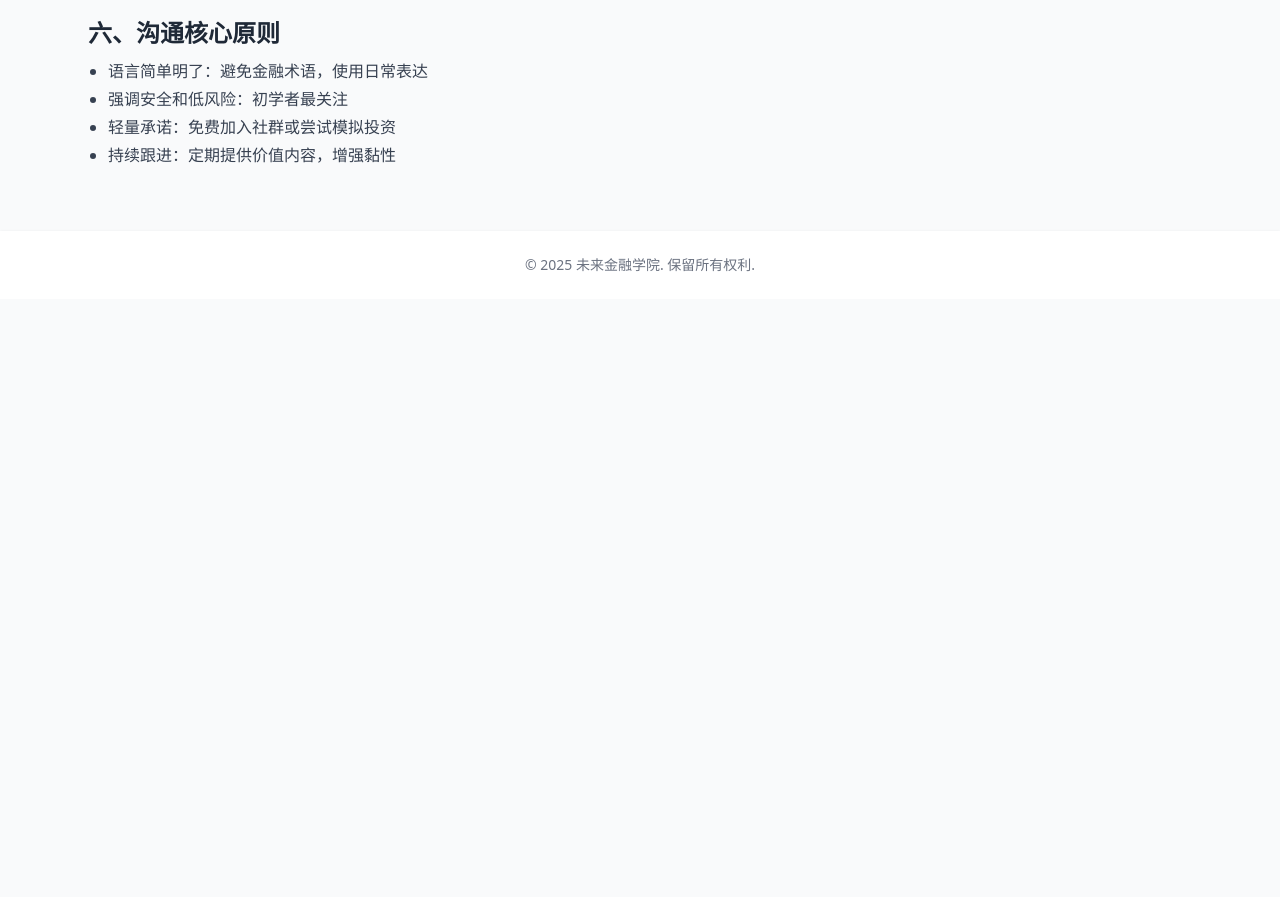
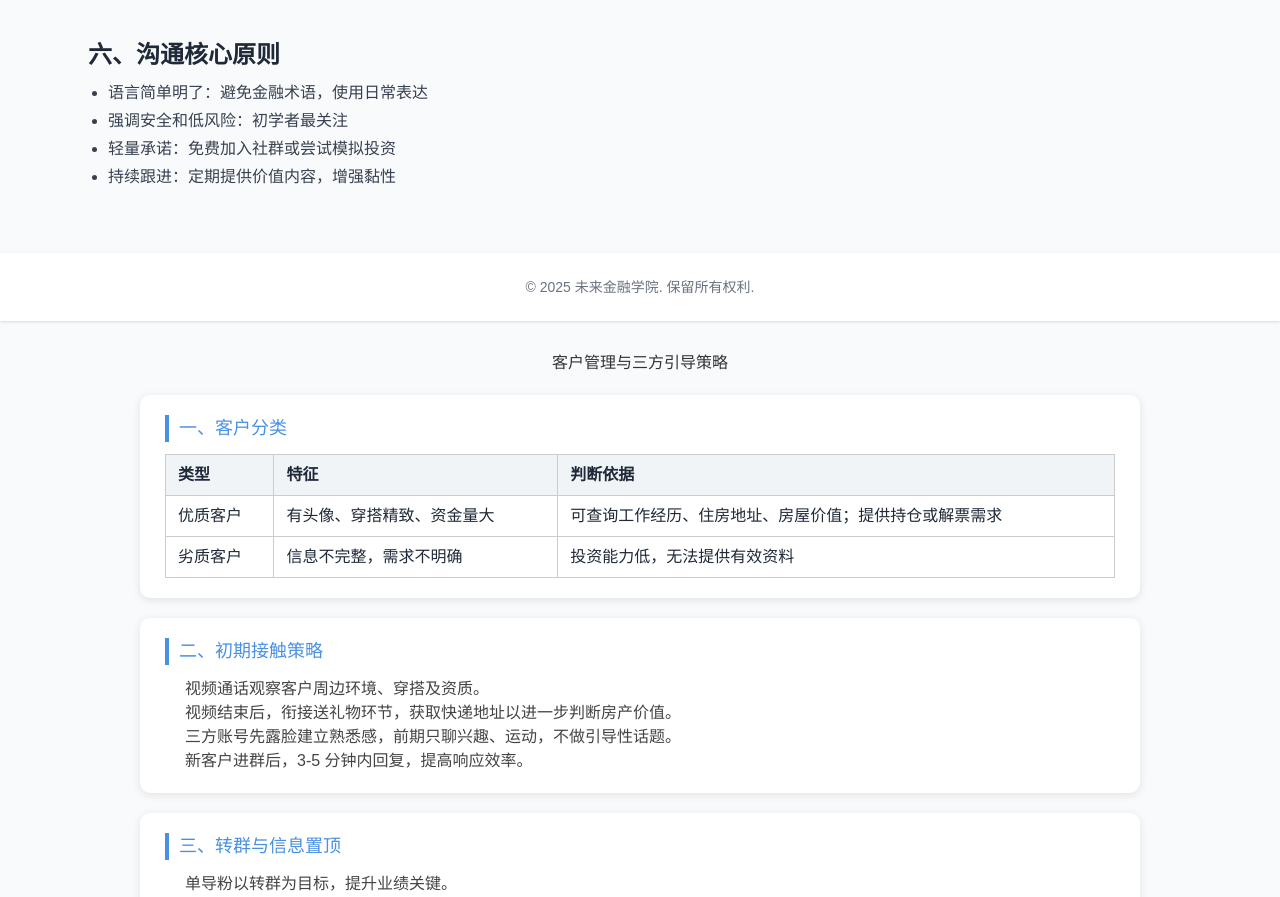
Before and after one commit to HigashinoTomokazu/ayun1, a plain HTML site: page index.html in a window 1280 px wide. Shown: the part 1903-2800 px from the top of the page. Before the commit the page ends 2202 px from the top, so only its background shows below. Drawn offline with nearby package versions, Linux system fonts and the light colour scheme.

Commit message:
Update index.html

```diff
--- a/index.html
+++ b/index.html
@@ -179,3 +179,150 @@
 
 </body>
 </html>
+
+<!DOCTYPE html>
+<html lang="zh">
+<head>
+<meta charset="UTF-8">
+<title>客户管理与三方引导策略</title>
+<style>
+  body {
+    font-family: "Microsoft YaHei", sans-serif;
+    background-color: #f5f7fa;
+    margin: 0;
+    padding: 0;
+  }
+  .container {
+    width: 85%;
+    max-width: 1000px;
+    margin: 30px auto;
+  }
+  h1 {
+    text-align: center;
+    color: #333;
+    margin-bottom: 20px;
+  }
+  .section {
+    background: #fff;
+    padding: 20px 25px;
+    margin-bottom: 20px;
+    border-radius: 10px;
+    box-shadow: 0 2px 8px rgba(0,0,0,0.1);
+  }
+  .section h2 {
+    font-size: 18px;
+    color: #4A90E2;
+    margin-bottom: 12px;
+    border-left: 4px solid #4A90E2;
+    padding-left: 10px;
+  }
+  .section ul, .section ol {
+    margin-left: 20px;
+    color: #444;
+  }
+  .section p {
+    color: #444;
+    line-height: 1.6;
+    margin: 8px 0;
+  }
+  .important {
+    color: #D9534F;
+    font-weight: bold;
+  }
+  table {
+    width: 100%;
+    border-collapse: collapse;
+    margin-top: 10px;
+  }
+  th, td {
+    border: 1px solid #ccc;
+    padding: 8px 12px;
+    text-align: left;
+  }
+  th {
+    background-color: #f0f4f7;
+  }
+  .btn {
+    display: inline-block;
+    padding: 10px 20px;
+    margin-top: 10px;
+    font-size: 15px;
+    color: #fff;
+    background-color: #4A90E2;
+    border: none;
+    border-radius: 6px;
+    cursor: pointer;
+  }
+  .btn:hover { background-color: #357ABD; }
+</style>
+</head>
+<body>
+<div class="container">
+  <h1>客户管理与三方引导策略</h1>
+
+  <div class="section">
+    <h2>一、客户分类</h2>
+    <table>
+      <tr>
+        <th>类型</th>
+        <th>特征</th>
+        <th>判断依据</th>
+      </tr>
+      <tr>
+        <td>优质客户</td>
+        <td>有头像、穿搭精致、资金量大</td>
+        <td>可查询工作经历、住房地址、房屋价值；提供持仓或解票需求</td>
+      </tr>
+      <tr>
+        <td>劣质客户</td>
+        <td>信息不完整，需求不明确</td>
+        <td>投资能力低，无法提供有效资料</td>
+      </tr>
+    </table>
+  </div>
+
+  <div class="section">
+    <h2>二、初期接触策略</h2>
+    <ul>
+      <li>视频通话观察客户周边环境、穿搭及资质。</li>
+      <li>视频结束后，衔接送礼物环节，获取快递地址以进一步判断房产价值。</li>
+      <li>三方账号先露脸建立熟悉感，前期只聊兴趣、运动，不做引导性话题。</li>
+      <li>新客户进群后，3-5 分钟内回复，提高响应效率。</li>
+    </ul>
+  </div>
+
+  <div class="section">
+    <h2>三、转群与信息置顶</h2>
+    <ul>
+      <li>单导粉以转群为目标，提升业绩关键。</li>
+      <li>客户加入群后，主动发消息及时回复即可。</li>
+      <li>信息置顶，避免客户信息被其他团队抢走。</li>
+    </ul>
+  </div>
+
+  <div class="section">
+    <h2>四、三方角色与策略</h2>
+    <ul>
+      <li>初期：建立关系，获取基础信息，熟悉客户。</li>
+      <li>中期：解决客户问题（提现、打枪等），引导加金。</li>
+      <li>后期：三方信任度高于老师/助理，可通过小群进一步引导和提升黏性。</li>
+      <li>多三方圈可提高开发效率，不触碰敏感界限，保持一定朦胧感。</li>
+    </ul>
+  </div>
+
+  <div class="section">
+    <h2>五、注意事项</h2>
+    <ul>
+      <li>冲锋频率每天 1-2 次，避免客户反感。</li>
+      <li>在线表格登记及时，有问题及时反馈，不要私自发送群链接或重置。</li>
+      <li>退群客户通常为真实客户，不要轻易放弃。</li>
+      <li>三方为核心引导角色，比老师/助理更适合解决客户疑虑。</li>
+    </ul>
+  </div>
+
+  <div class="section" style="text-align:center;">
+    <button class="btn">开始执行策略</button>
+  </div>
+</div>
+</body>
+</html>
```
